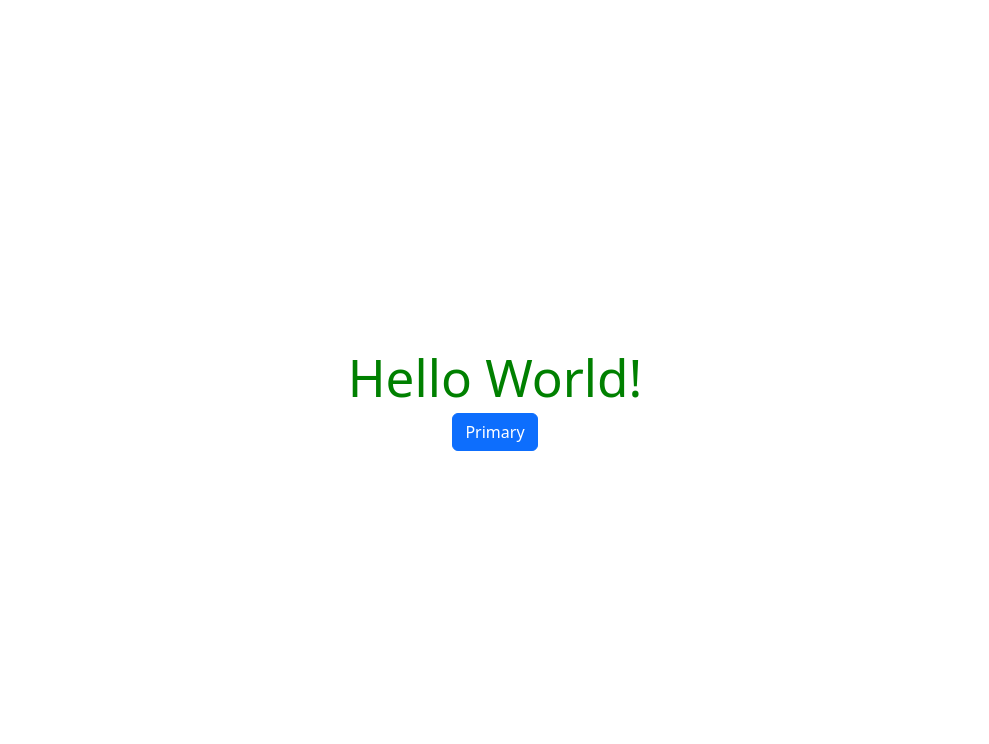
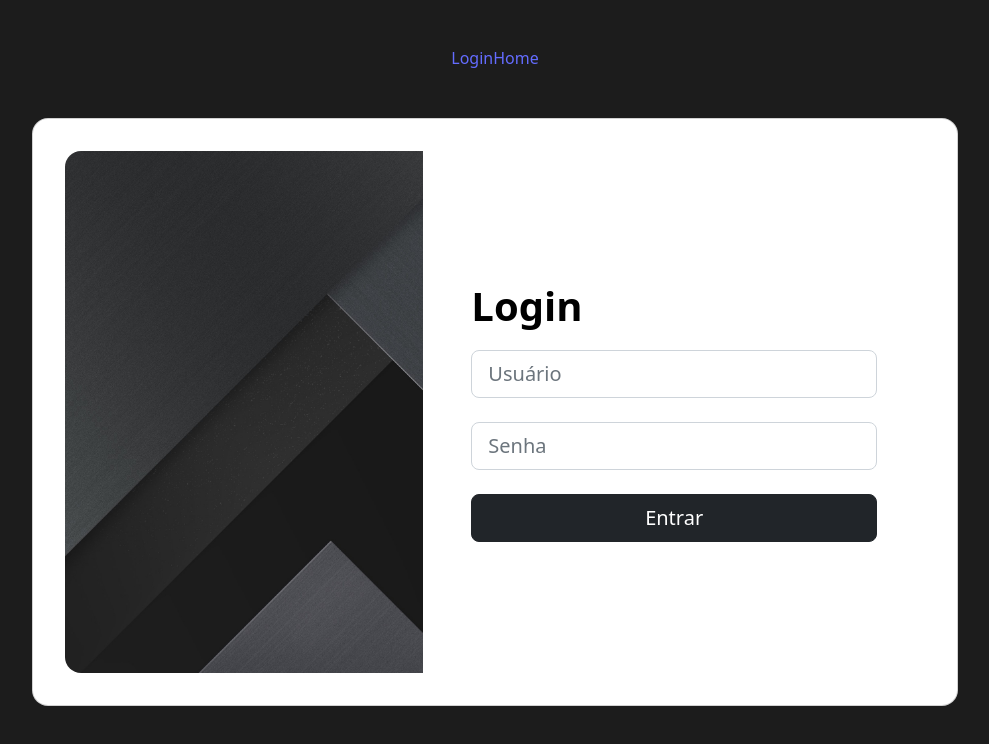
Before and after one commit to CarolinaVanuchi/reia-front, a Vue app: page / in a window 1280 px wide. Shown: the top 744 px of the page, without its empty margins (145-1134 px from the left). Built offline with nearby package versions, Linux system fonts and the light colour scheme.

Commit message:
adicionada tela de login e router

```diff
--- a/package.json
+++ b/package.json
@@ -13,7 +13,8 @@
     "all": "^0.0.0",
     "axios": "^1.2.2",
     "bootstrap": "^5.2.3",
-    "vue": "^3.2.45"
+    "vue": "^3.2.45",
+    "vue-router": "4"
   },
   "devDependencies": {
     "@vitejs/plugin-vue": "^4.0.0",
--- a/src/App.vue
+++ b/src/App.vue
@@ -1,14 +1,18 @@
 <script>
+import Navbar from './components/Navbar.vue';
 
+export default {
+  components: {
+    Navbar
+  }
+}
 
 </script>
 <template>
-  <h1>Hello World!</h1>
-  <button type="button" class="btn btn-primary">Primary</button>
+  <Navbar />
+  <router-view/>
 </template>
 
 <style>
-h1 {
-  color: green;
-}
+
 </style>
--- /dev/null
+++ b/src/components/Navbar.vue
@@ -0,0 +1,18 @@
+<template>
+
+    <div id="nav">
+        <router-link to="/">Login</router-link>
+        <router-link to="/home">Home</router-link>
+    </div>
+
+</template>
+
+<script>
+export default {
+    name: 'Navbar'
+}
+</script>
+
+<style>
+
+</style>
--- /dev/null
+++ b/src/router/index.js
@@ -0,0 +1,19 @@
+import { createRouter, createWebHistory } from 'vue-router'
+import Home from '../views/Home.vue';
+import Login from '../views/Login.vue';
+
+const routes = [
+    {
+        path: '/home',
+        name: 'Home',
+        component: Home
+    },
+    {
+        path: '/',
+        name: 'Login',
+        component: Login
+    },
+]
+
+const router = createRouter({ history: createWebHistory(), routes })
+export default router
--- /dev/null
+++ b/src/views/Home.vue
@@ -0,0 +1,16 @@
+<template>
+<div class="home">
+    Home
+</div>
+</template>
+
+<script>
+
+
+</script>
+
+<style>
+body {
+    background-color: green;
+}
+</style>
--- /dev/null
+++ b/src/views/Login.vue
@@ -0,0 +1,73 @@
+<template>
+  <div class="login">
+    <div class="container py-5 h-100">
+      <div class="row d-flex justify-content-center align-items-center h-100">
+        <div class="col col-xl-10">
+          <div class="card" style="border-radius: 1rem;">
+            <div class="row g-0">
+              <div class="col-md-6 col-lg-5 ">
+                <img src="../../public/login.jpg" alt="login form" class="img-fluid"
+                  style="border-radius: 1rem 0 0 1rem;" />
+              </div>
+              <div class="col-md-6 col-lg-7 d-flex align-items-center">
+                <div class="card-body p-4 p-lg-5 text-black">
+                  <form>
+
+                    <div class="d-flex mb-3 pb-1">
+                      <span class="h1 fw-bold mb-0">Login</span>
+                    </div>
+
+                    <div class="form-outline mb-4">
+                      <input type="text" id="user_field" class="form-control form-control-lg" v-model="user"
+                        placeholder="Usuário" />
+                    </div>
+
+                    <div class="form-outline mb-4">
+                      <input type="password" id="pass_field" class="form-control form-control-lg" placeholder="Senha"
+                        v-model="pass" />
+                    </div>
+
+                    <div class="mb-12 d-grid gap-2">
+                      <button class="btn btn-dark btn-lg btn-block" type="button" @click="login">Entrar</button>
+                    </div>
+
+                  </form>
+
+                </div>
+              </div>
+            </div>
+          </div>
+        </div>
+      </div>
+    </div>
+  </div>
+</template>
+
+<script>
+export default {
+  data() {
+    return {
+      user: "",
+      pass: ""
+    }
+  },
+
+  methods: {
+    login() {
+      if (!this.user || !this.pass) {
+        alert("Preencher campos de usuário e senha");
+        return;
+      }
+      console.log(this.user);
+      console.log(this.pass);
+    },
+  }
+}
+
+</script>
+
+<style>
+body {
+  background-color: #1C1C1C;
+}
+</style>
```
Also changed, not shown: src/main.js (+6 -1 lines), public/login.jpg (added), 1 other file (tests, documents, lock files or other folders).
